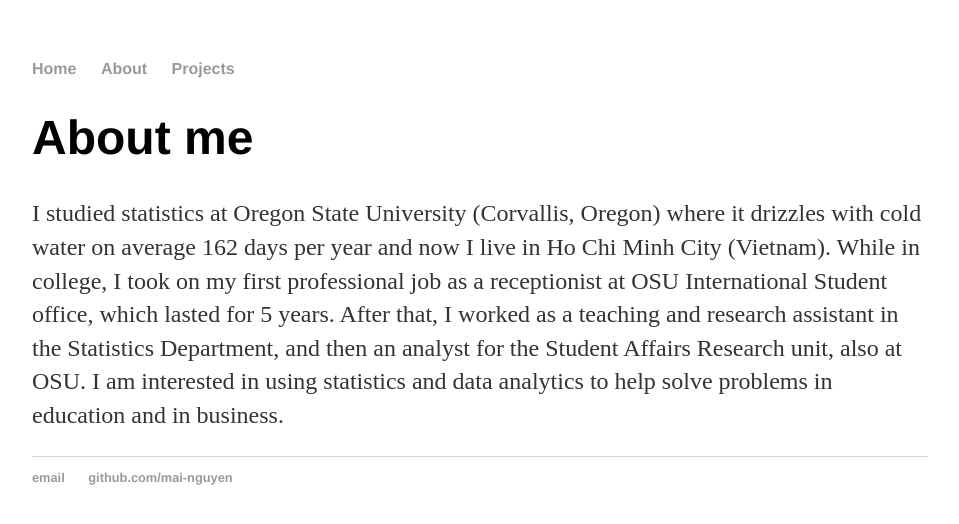
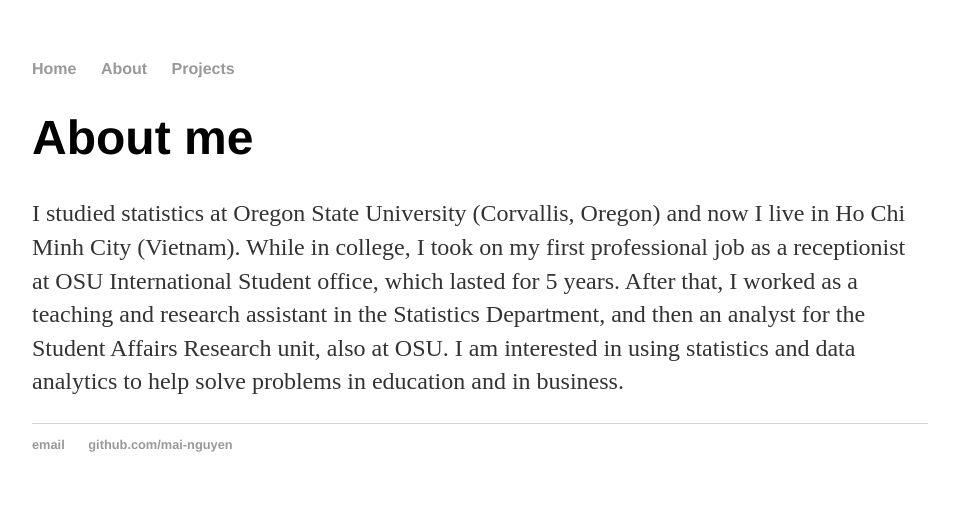
Before and after one commit to mai-nguyen/mai-nguyen.github.io, a Jekyll site: the page built from about/index.html, in a window 1280 px wide. Shown: the top 524 px of the page, without its empty margins (160-1119 px from the left). Built offline with Jekyll 4.4.1, drawn with Linux system fonts in a browser that asks for light colours.

Commit message:
Update index.html

```diff
--- a/about/index.html
+++ b/about/index.html
@@ -6,6 +6,6 @@
 <div class="blurb">
 	<h1>About me</h1>
 
-  <p>I studied statistics at Oregon State University (Corvallis, Oregon) where it drizzles with cold water on average 162 days per year and now I live in Ho Chi Minh City (Vietnam). While in college, I took on my first professional job as a receptionist at OSU International Student office, which lasted for 5 years. After that, I worked as a teaching and research assistant in the Statistics Department, and then an analyst for the Student Affairs Research unit, also at OSU. I am interested in using statistics and data analytics to help solve problems in education and in business.</p>
+  <p>I studied statistics at Oregon State University (Corvallis, Oregon) and now I live in Ho Chi Minh City (Vietnam). While in college, I took on my first professional job as a receptionist at OSU International Student office, which lasted for 5 years. After that, I worked as a teaching and research assistant in the Statistics Department, and then an analyst for the Student Affairs Research unit, also at OSU. I am interested in using statistics and data analytics to help solve problems in education and in business.</p>
 
 </div><!-- /.blurb -->
```
